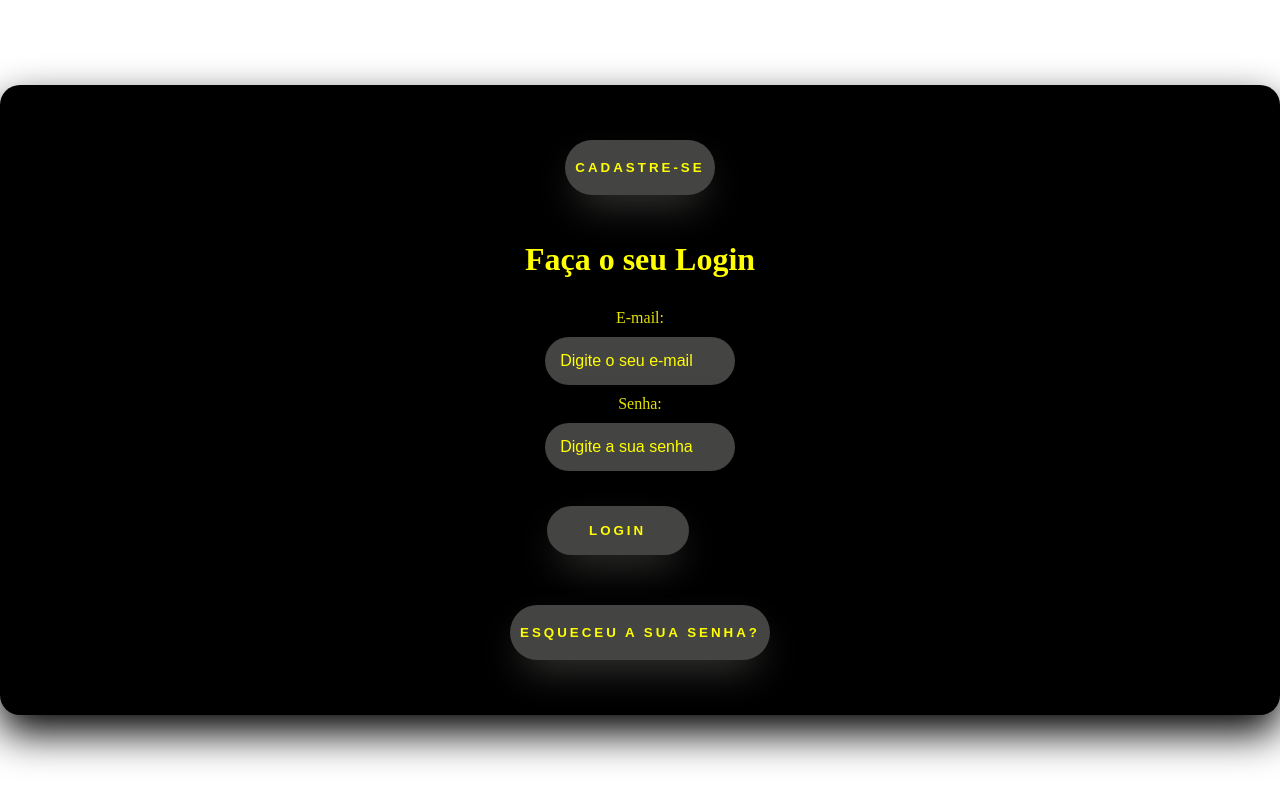
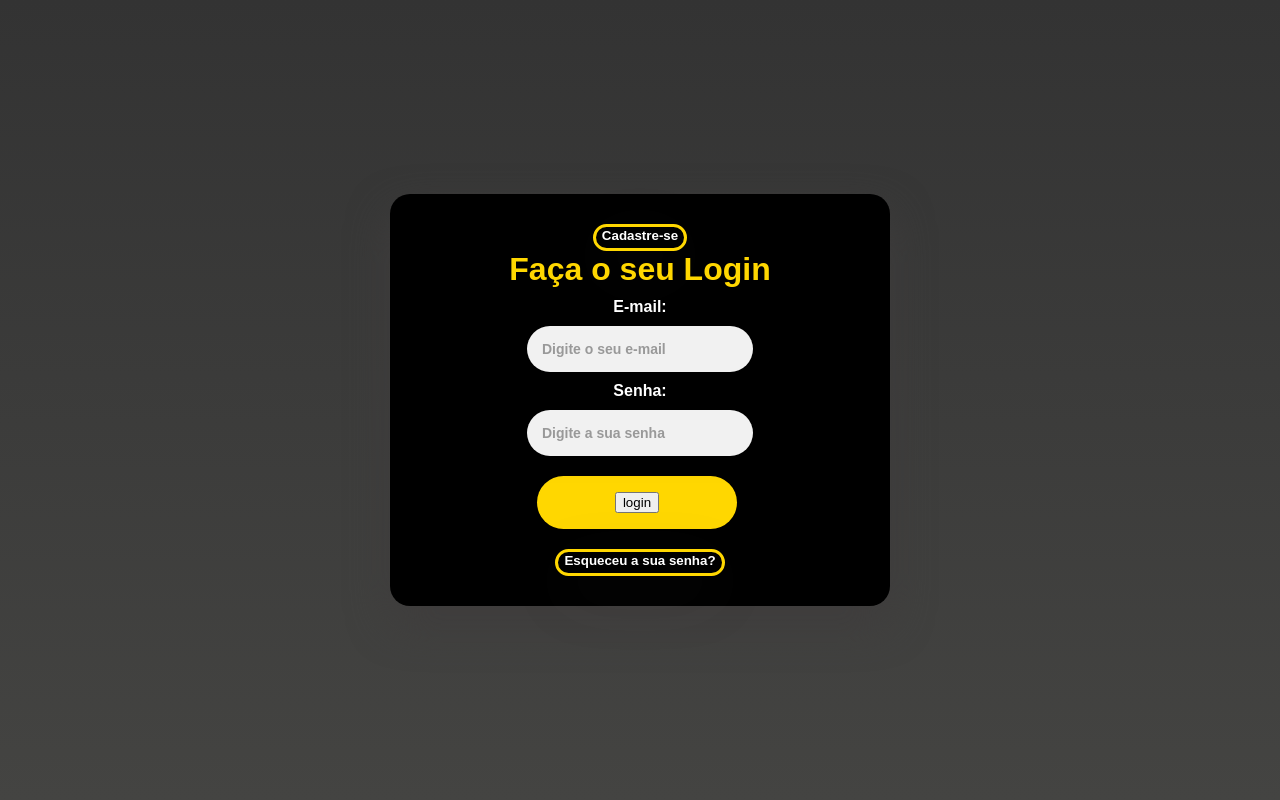
Before and after one commit to Felipe7700/Maqueicous, a Flask app: page /login in a window 1280 px wide. Run offline with Flask 3, Linux system fonts and the light colour scheme.

Commit message:
Update style_login.css

```diff
--- a/Maqueicous-1f79467f9f41d2d35226ed54b3450638993ca87a/Maqueicous-main/Feh/static/style_login.css
+++ b/Maqueicous-1f79467f9f41d2d35226ed54b3450638993ca87a/Maqueicous-main/Feh/static/style_login.css
@@ -1,5 +1,7 @@
 body {
     margin: 0;
+    font-family: Arial, sans-serif;
+    background-color: #f5f5f5;
 }
 
 body * {
@@ -9,38 +11,32 @@
 .main {
     width: 100vw;
     height: 100vh;
-    background: #ffffff;
+    background: linear-gradient(to bottom, #333333, #444442);
     display: flex;
     justify-content: center;
     align-items: center;
 }
 
 .card {
-    background: #000000;
-    width: 100%;
+    width: 50%;
+    max-width: 500px;
     display: flex;
     justify-content: center;
     align-items: center;
+    background: #000000;
     flex-direction: column;
     padding: 30px 35px;
     border-radius: 20px;
-    box-shadow: 0px 18px 40px #000000;
+    box-shadow: 0px 18px 40px rgb(63, 61, 61);
+    text-align: center; /* Center the content inside the card */
 }
 
-.card > h1 {
-    color: #FFFF00;
-    font-weight: 800;
-    margin: none;
-    align-items: center;
-    flex-direction: column;
-}
-
-.card > h2 {
-    color: #FFFF00;
-    font-weight: 50;
-    margin: none;
-    align-items: center;
-    flex-direction: column;
+.card h1,
+.card h2 {
+    color: #FFD700;
+    font-weight: bold;
+    margin: 0;
+    text-align: center;
 }
 
 .textfield {
@@ -48,97 +44,100 @@
     display: flex;
     flex-direction: column;
     align-items: center;
-    justify-content: center;
     margin: 10px 0px;
 }
 
-.textfield > input {
-    width: 80%;
+.textfield input {
+    width: 100%;
+    max-width: 400px;
     border: none;
     border-radius: 100px;
     padding: 15px;
-    background: #444442;
-    color: #000000;
-    font-size: 12pt;
-    box-shadow: 0px 10px 48px;
+    background: #f1f1f1;
+    color: #333333;
+    font-size: 14px;
+    font-weight: bold;
+    box-shadow: 0px 10px 20px rgba(0, 0, 0, 0.1);
     outline: none;
     box-sizing: border-box;
+    transition: background-color 200ms ease-in-out;
 }
 
-.textfield > label {
-    color: #FFFF00;
-    margin-bottom: 10px;
+.textfield input::placeholder {
+    color: #999999;
 }
 
-.textfield > input::placeholder {
-    color: #FFFF00;
+.textfield input:focus {
+    background-color: #ffffff;
 }
 
-.btn-login {
-    width: 60%;
+.textfield label {
+    color: #ffffff;
+    margin-bottom: 10px;
+    font-weight: bold;
+}
+
+.btn-container {
+    display: flex;
+    justify-content: center;
+    flex-wrap: wrap;
+}
+
+.btn {
+    display: block;
+    width: 200px;
     padding: 16px 0px;
-    margin: 25px;
     border: none;
-    border-radius: 100px;
+    border-radius: 50px; /* Rounded corners */
     outline: none;
     text-transform: uppercase;
-    font-weight: 800;
-    letter-spacing: 3px;
-    color: #FFFF00;
-    background: #444442;
+    font-weight: bold;
+    letter-spacing: 2px;
+    color: #ffffff;
+    background: #FFD700;
     cursor: pointer;
-    box-shadow: 0px 18px 40px -12px #444442;
-}
-
-#botao-entrar {
-    border: none;
-    outline: none;
-    text-transform: uppercase;
-    font-weight: 800;
-    letter-spacing: 3px;
-    color: #FFFF00;
-    background: #444442;
-    cursor: pointer;
+    box-shadow: 0px 18px 40px rgba(245, 247, 99, 0.2);
+    transition: transform 200ms ease-in-out, background-color 200ms ease-in-out;
+    text-align: center;
+    margin: 10px;
 }
 
 .btn-cad_esq {
-    width: auto;
-    padding: 20px 10px;
-    margin: 25px;
-    border: none;
-    border-radius: 100px;
-    outline: none;
-    text-transform: uppercase;
-    font-weight: 800;
-    letter-spacing: 3px;
-    color: #FFFF00;
-    background: #444442;
-    cursor: pointer;
-    box-shadow: 0px 18px 40px -12px #444442;
+    color: #FFD700;
+    background: transparent;
+    border: 3px solid #FFD700;
+    padding-bottom: 5px;
+    border-radius: 20px;
+    box-shadow: 0px 18px 60px -12px #444442;
 }
 
 .btn-cad_esq a {
     text-decoration: none;
-    color: #FFFF00;
+    color: #ffffff;
+    font-weight: bold;
 }
 
-
-@media only screen and (max-width: 950px){
-    .card{
-        width: 85%;
-    }
+.btn-cad_esq:hover,
+.btn-cad_esq:focus {
+    color: #FFD700;
+    background: #000000;
 }
 
-@media only screen and (max-width: 600px){
-    .main-login{
-        flex-direction: column;
-    }
-
-    .card > h1{
-        display: none;
-    }
-
-    .card{
-        width: 90%;
-    }
+.btn-login {
+    display: block;
+    width: 200px;
+    padding: 16px 0px;
+    border: none;
+    border-radius: 50px; /* Rounded corners */
+    outline: none;
+    text-transform: uppercase;
+    font-weight: bold;
+    letter-spacing: 2px;
+    color: #000000;
+    background: #FFD700;
+    cursor: pointer;
+    box-shadow: 0px 18px 40px rgba(0, 0, 0, 0.2);
+    transition: transform 200ms ease-in-out, background-color 200ms ease-in-out;
+    text-align: center;
+    margin: 20px 10px; /* Added padding between the "Coloque a sua senha" and the button */
 }
```
